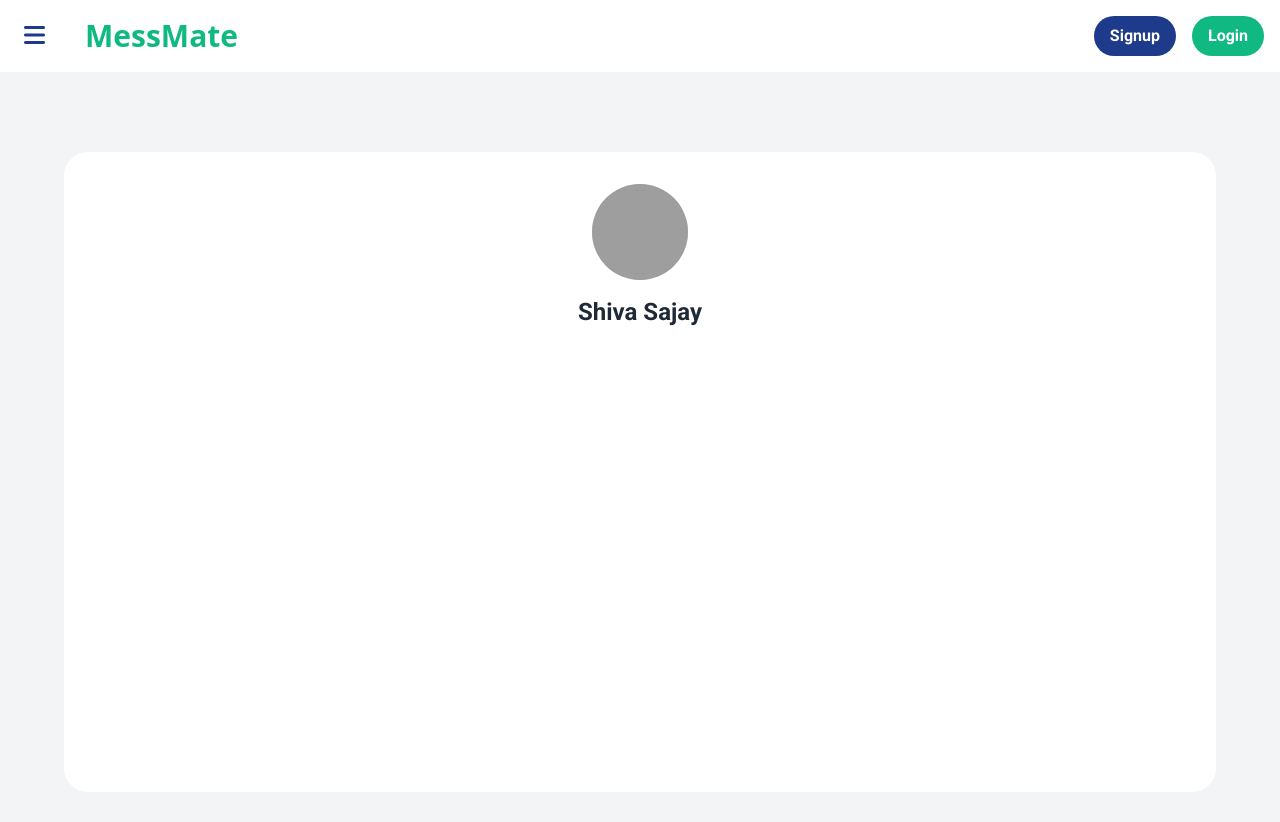
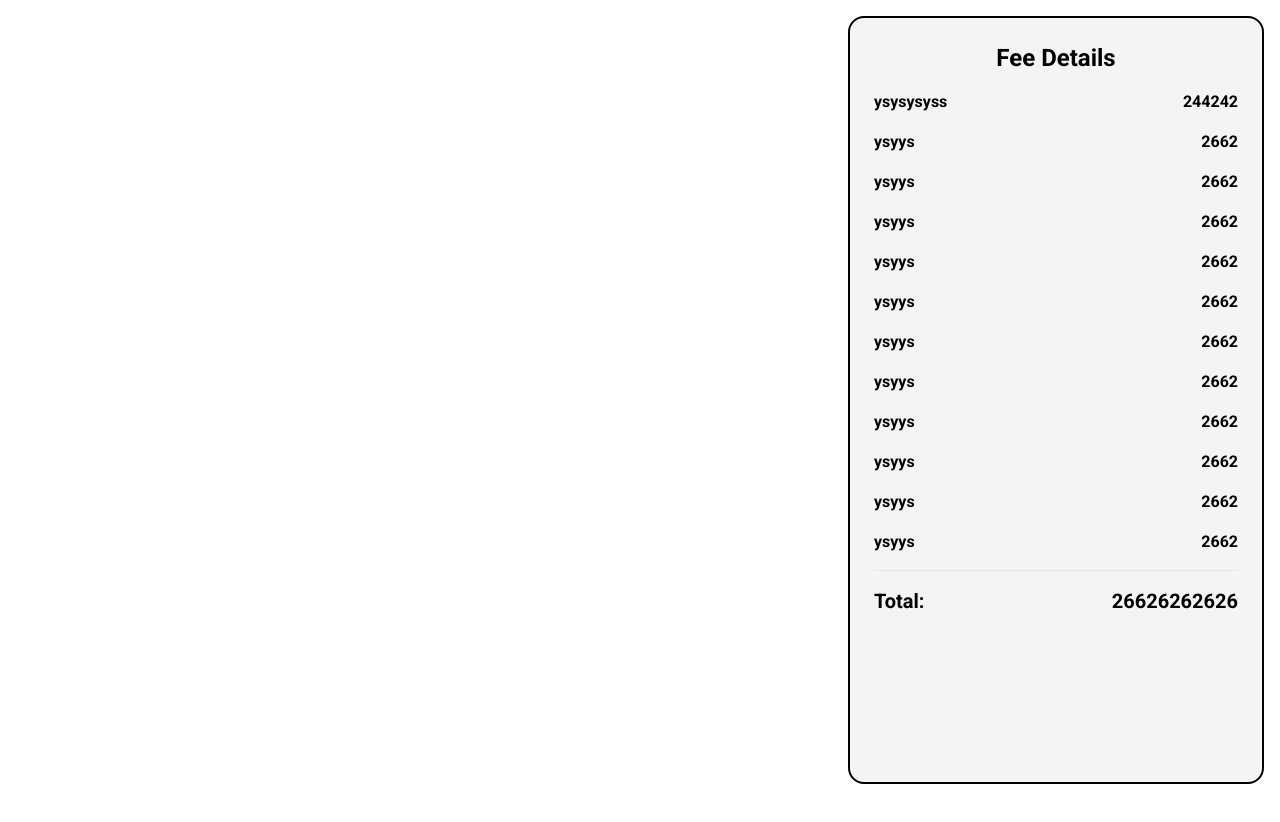
Before and after one commit to shivaacodes/Mess-App-new, a React (Vite) app: page / in a window 1280 px wide. Shown: the top 822 px of the page. After the commit the page ends 800 px from the top, so only its background shows below. Built offline with nearby package versions, Linux system fonts and the light colour scheme; grey boxes are pictures that could not be loaded.

Commit message:
card component in messfees

```diff
--- a/src/App.jsx
+++ b/src/App.jsx
@@ -2,15 +2,23 @@ import React from "react";
 import Sidebar from "./components/Sidebar";
 import Navbar from "./components/Navbar";
 import Dashboard from "./components/Dashboard";
+import BillCard from "./pages/Messfees";
 
 function App() {
   return (
-    <div className="App">
-      <div className="flex justify-between items-center">
-        <Sidebar className="div" />
-        <Navbar className="div" />
+    <div>
+      {" "}
+      {/*className="App flex h-screen">
+      <Sidebar className="w-1/4" />
+      <div className="flex-1 flex flex-col">
+        <Navbar />
+        <Dashboard />
+      </div>*/}
+      <div className="flex justify-end p-4 h-screen">
+        <div className="w-1/3">
+          <BillCard />
+        </div>
       </div>
-      <Dashboard />
     </div>
   );
 }
--- a/src/pages/Messfees.jsx
+++ b/src/pages/Messfees.jsx
@@ -0,0 +1,68 @@
+import React from "react";
+
+export default function BillCard() {
+  return (
+    <div className="bg-gray-100 text-black rounded-2xl p-6 w-full h-full border-2 border-black">
+      <h2 className="text-2xl text-center font-bold mb-4">Fee Details</h2>
+      <div className="space-y-4">
+        <div className="flex justify-between">
+          <span>ysysysyss</span>
+          <span>244242</span>
+        </div>
+        <div className="flex justify-between">
+          <span>ysyys</span>
+          <span>2662</span>
+        </div>
+        <div className="flex justify-between">
+          <span>ysyys</span>
+          <span>2662</span>
+        </div>
+        <div className="flex justify-between">
+          <span>ysyys</span>
+          <span>2662</span>
+        </div>
+        <div className="flex justify-between">
+          <span>ysyys</span>
+          <span>2662</span>
+        </div>
+        <div className="flex justify-between">
+          <span>ysyys</span>
+          <span>2662</span>
+        </div>
+        <div className="flex justify-between">
+          <span>ysyys</span>
+          <span>2662</span>
+        </div>
+
+        <div className="flex justify-between">
+          <span>ysyys</span>
+          <span>2662</span>
+        </div>
+
+        <div className="flex justify-between">
+          <span>ysyys</span>
+          <span>2662</span>
+        </div>
+        <div className="flex justify-between">
+          <span>ysyys</span>
+          <span>2662</span>
+        </div>
+        <div className="flex justify-between">
+          <span>ysyys</span>
+          <span>2662</span>
+        </div>
+        <div className="flex justify-between">
+          <span>ysyys</span>
+          <span>2662</span>
+        </div>
+
+        <hr className="my-4" />
+
+        <div className="flex justify-between text-xl font-bold">
+          <span>Total: </span>
+          <span>26626262626</span>
+        </div>
+      </div>
+    </div>
+  );
+}
```
